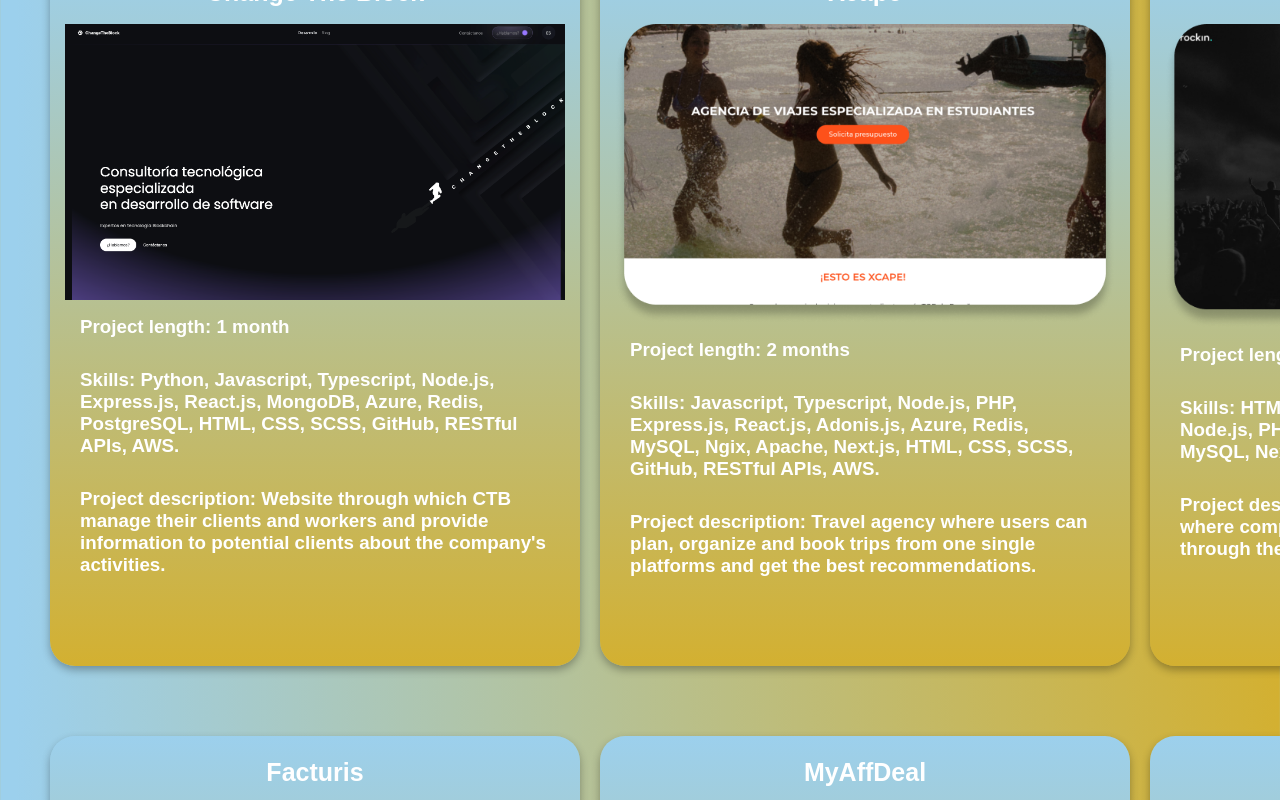
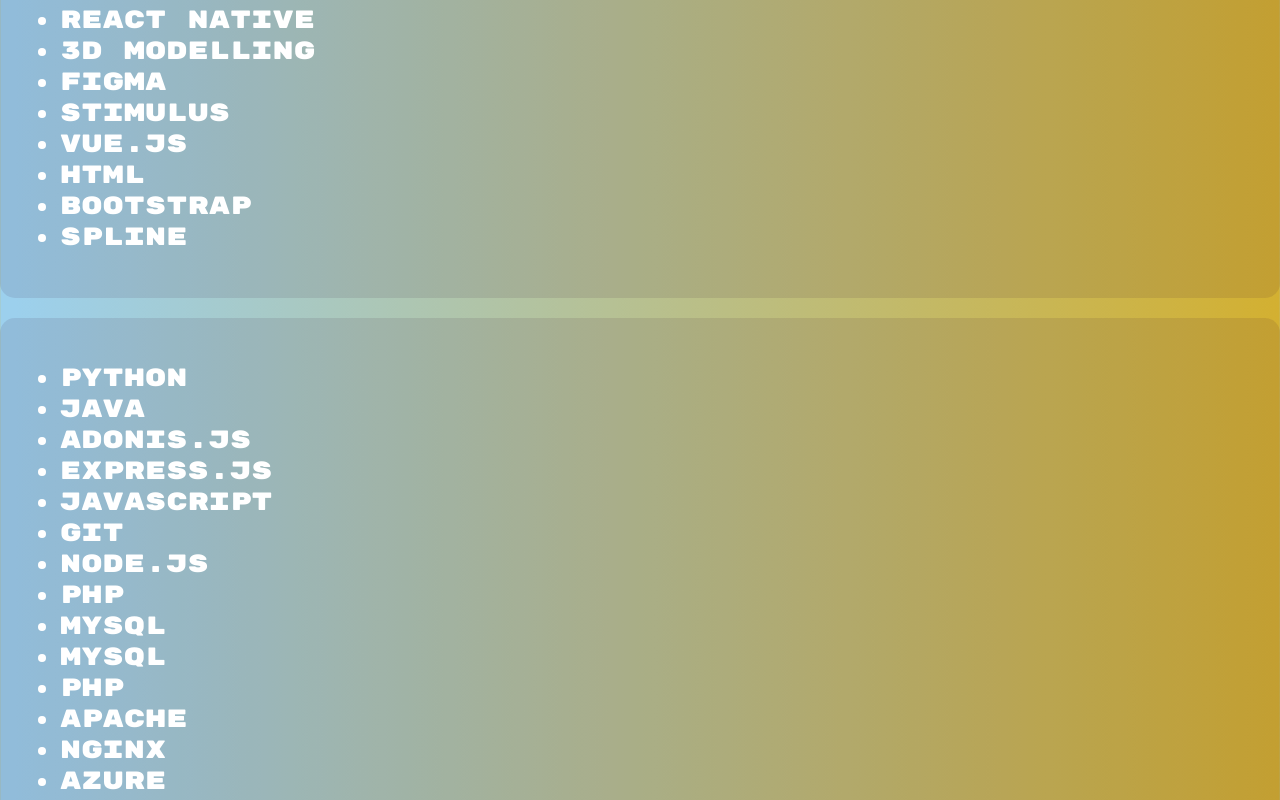
Before and after one commit to marcosamselem/Portfolio, a React (Create React App) app: page /web in a window 1280 px wide. Shown: the part 2120-2920 px from the top of the page. Built offline with nearby package versions, Linux system fonts and the light colour scheme; a web font is replaced by a local one.

Commit message:
changed the structure of the code to provide one className to frontEnd list and another to backEnd list

```diff
--- a/src/App.css
+++ b/src/App.css
@@ -248,6 +248,16 @@
     animation: zoomOut 0.5s ease;
     margin-top: 20px;
   }
+  .back-list-style {
+    color: white;
+    font-size: 25px;
+    background-color: rgba(53, 16, 48, 0.1);
+    padding: 20px;
+    border-radius: 15px;
+    cursor: pointer;
+    animation: zoomOut 0.5s ease;
+    margin-top: 20px;
+  }
 
 .flex-bar {
   display: flex;
--- a/src/components/SkillDisplayer.js
+++ b/src/components/SkillDisplayer.js
@@ -1,16 +1,16 @@
 import React from "react";
 import "../App.css";
 
-const SkillDisplayer = ({languages}) => {
+
+const SkillDisplayer = ({style, skills}) => {
   return (
-    <div className={'lists-style'} key="id">
+    <div className={style}>
       <ul >
-        {languages.map((language)=>{
+        {skills.map((skill)=>{
           return(
-            <li>{language}</li>
+            <li>{skill}</li>
           )
         })}
-
       </ul>
     </div>
   )
--- a/src/components/Skills.js
+++ b/src/components/Skills.js
@@ -1,6 +1,6 @@
 import React, { useState } from "react";
 import SkillDisplayer from "./SkillDisplayer";
-import { frontEnd, backEnd } from "../data/programmingLanguages";
+import lists from "../data/programmingLanguages";
 import { useMediaQuery } from 'react-responsive';
 
 const Skills = () => {
@@ -29,10 +29,10 @@
     <div>
       <div className="flex-d">
         <div className="skills-list-style" onMouseEnter={handleMouseEnter} onMouseLeave={handleMouseLeave}>
-          {showFrontSkills ? <SkillDisplayer languages={frontEnd} /> : <p className="extended-list">Front-end</p>}
+          {showFrontSkills ? <SkillDisplayer skills={lists[0].skills} style={lists[0].styleClass} key={lists[0].id} /> : <p className="extended-list">Front-end</p>}
         </div>
         <div className="skills-list-style" onMouseEnter={handleMouseEnterBack} onMouseLeave={handleMouseLeaveBack}>
-          {showBackSkills ? <SkillDisplayer languages={backEnd} /> : <p className="extended-list">Back-end</p>}
+          {showBackSkills ? <SkillDisplayer skills={lists[1].skills} style={lists[1].styleClass} key={lists[1].id}/> : <p className="extended-list">Back-end</p>}
         </div>
       </div>
     </div>
@@ -45,10 +45,10 @@
     <div>
       <div className="flex-d">
         <div className="skills-list-style" onMouseEnter={handleMouseEnter} onMouseLeave={handleMouseLeave}>
-          {showFrontSkills ? <SkillDisplayer languages={frontEnd} /> : <p className="extended-list">Front-end</p>}
+          {showFrontSkills ? <SkillDisplayer skills={lists[0].skills} style={lists[0].styleClass} /> : <p className="extended-list">Front-end</p>}
         </div>
         <div className="skills-list-style" onMouseEnter={handleMouseEnterBack} onMouseLeave={handleMouseLeaveBack}>
-          {showBackSkills ? <SkillDisplayer languages={backEnd} /> : <p className="extended-list">Back-end</p>}
+          {showBackSkills ? <SkillDisplayer skills={lists[0].skills} style={lists[0].styleClass} /> : <p className="extended-list">Back-end</p>}
         </div>
       </div>
     </div>
--- a/src/components/Web.js
+++ b/src/components/Web.js
@@ -6,6 +6,8 @@
 import data from '../data/projectData'
 import Footpage from './Footpage'
 import Navbar from "./Navbar"
+import SkillDisplayer from "./SkillDisplayer"
+import programmingLanguages from "../data/programmingLanguages"
 
 const Web= () => {
   return(
@@ -14,6 +16,16 @@
       <Navbar />
       <About />
       <Skills />
+      {programmingLanguages.map(item => {
+        return(
+            <SkillDisplayer
+              key={item.id}
+              skills={item.skills}
+              style={item.styleClass}
+            />
+          )
+        })
+      }
       <div id="projects">
       <h1 className='projects-style'>My Projects</h1>
       <div className="cards-mobile">
--- a/src/data/programmingLanguages.js
+++ b/src/data/programmingLanguages.js
@@ -1,4 +1,7 @@
-export const frontEnd = [
+const lists = [
+  {
+    id: 0,
+    skills: [
     "CSS",
     "SCSS",
     "Tailwind CSS",
@@ -14,9 +17,12 @@
     "html",
     "bootstrap",
     "spline"
-]
-
-export const backEnd = [
+    ],
+    styleClass: "lists-style"
+  },
+  {
+    id: 1,
+    skills: [
       "Python",
       "Java",
       "Adonis.js",
@@ -44,4 +50,8 @@
       "Heroku",
       "Git",
       "Ajax"
+    ],
+    styleClass: "back-list-style"
+  }
 ]
+export default lists
```
Also changed, not shown: src/images/ctbImage.png. Lines whose indentation alone changed are shown as unchanged.
